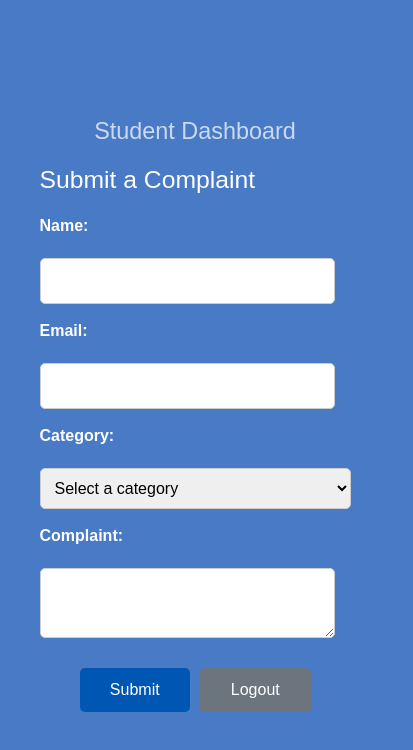
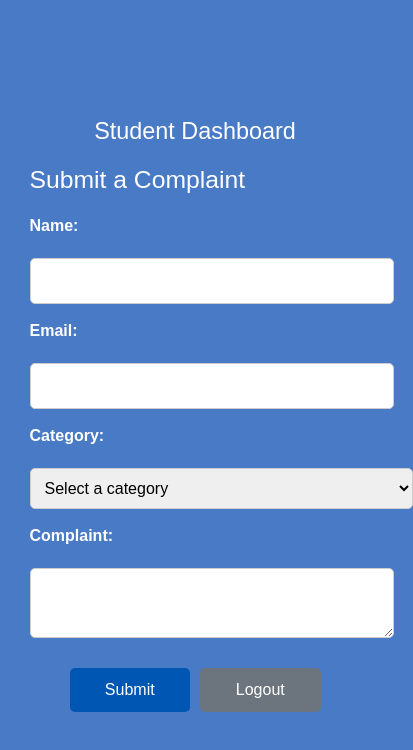
Before and after one commit to sumerfreelance/Bano-Qabil-Final-Project-WD-II-CMS-Complaint-Management-System-, a React (Create React App) app: page /student-dashboard in a window 390 px wide. Shown: the top 750 px of the page, 413 px wide, since content can reach past the window. Built offline with nearby package versions, Linux system fonts and the light colour scheme; the HTML template or start-up script is replaced by a standard one.

Commit message:
Add files via upload

```diff
--- a/src/components/AdminDashboard.css
+++ b/src/components/AdminDashboard.css
@@ -30,6 +30,13 @@ body {
 
 .header .btn {
     margin: 0;
+    background-color: #007bff;
+    color: white;
+    transition: background-color 0.3s;
+}
+
+.header .btn:hover {
+    background-color: #0056b3;
 }
 
 .complaints-list {
@@ -87,6 +94,43 @@ body {
 .btn {
     font-size: 0.875rem;
     padding: 0.375rem 0.75rem;
+    color: white;
+    border: none;
+    border-radius: 5px;
+    cursor: pointer;
+    transition: background-color 0.3s;
+}
+
+.btn-success {
+    background-color: #28a745;
+}
+
+.btn-success:hover {
+    background-color: #218838;
+}
+
+.btn-danger {
+    background-color: #dc3545;
+}
+
+.btn-danger:hover {
+    background-color: #c82333;
+}
+
+.btn-resolve {
+    background-color: #28a745;
+}
+
+.btn-resolve:hover {
+    background-color: #218838;
+}
+
+.btn-delete {
+    background-color: #dc3545;
+}
+
+.btn-delete:hover {
+    background-color: #c82333;
 }
 
 /* Responsive styles for screens smaller than 570px */
--- a/src/components/FrontPage.css
+++ b/src/components/FrontPage.css
@@ -49,46 +49,15 @@ h1 {
     cursor: pointer;
     border: none;
     border-radius: 5px;
-    background-color: #ffffff;
-    text-decoration: none; /* Remove underline */
+    background-color: #007bff;
+    text-decoration: none;
+    /* Remove underline */
     transition: background-color 0.3s, transform 0.3s;
     animation: fadeInUp 2s ease-out;
 }
 
 .btn:hover {
-    background-color: #ddd;
-    transform: scale(1.1);
-}
-
-@keyframes fadeInDown {
-    from {
-        opacity: 0;
-        transform: translateY(-50px);
-    }
-    to {
-        opacity: 1;
-        transform: translateY(0);
-    }
-}
-
-@keyframes fadeInUp {
-    from {
-        opacity: 0;
-        transform: translateY(50px);
-    }
-    to {
-        opacity: 1;
-        transform: translateY(0);
-    }
-}
-
-@keyframes blinkText {
-    0%, 20%, 50%, 80%, 100% {
-        opacity: 1;
-    }
-    40%, 60% {
-        opacity: 0;
-    }
+    background-color: #0056b3;
 }
 
 /* Media queries for responsiveness */
--- a/src/components/StudentDashboard.css
+++ b/src/components/StudentDashboard.css
@@ -80,16 +80,121 @@
     background-color: #5a6268;
 }
 
-/* Responsive styles for small screens */
+/* Additional responsive styles for screens smaller than 912px */
+@media (max-width: 912px) {
+    .dashboard-container {
+        width: 70vw;
+        padding: 10px;
+    }
+
+    .dashboard-container input,
+    .dashboard-container textarea {
+        width: 110%;
+    }
+
+    .dashboard-container select {
+        width: 114%;
+    }
+}
+
+/* Additional responsive styles for screens smaller than 820px */
+@media (max-width: 820px) {
+    .dashboard-container {
+        width: 70vw;
+        padding: 10px;
+    }
+
+    .dashboard-container input,
+    .dashboard-container textarea {
+        width: 110%;
+    }
+
+    .dashboard-container select {
+        width: 114%;
+    }
+}
+
+/* Responsive styles for screens smaller than 600px */
 @media (max-width: 600px) {
     .dashboard-container {
         width: 90vw;
-    }
-    .dashboard-container select{
-        width: 100%;
+        padding: 10px;
     }
 
-    .dashboard-container button {
-        width: 100%;
+    .dashboard-container input,
+    .dashboard-container textarea {
+        width: 105%;
+    }
+
+    .dashboard-container select {
+        width: 110%;
     }
 }
+
+/* Additional responsive styles for screens smaller than 420px */
+@media (max-width: 540px) {
+    .dashboard-container {
+        width: 90vw;
+        padding: 10px;
+    }
+
+    .dashboard-container input,
+    .dashboard-container textarea {
+        width: 105%;
+    }
+
+    .dashboard-container select {
+        width: 110%;
+    }
+}
+
+/* Additional responsive styles for screens smaller than 420px */
+@media (max-width: 430px) {
+    .dashboard-container {
+        width: 95vw;
+        padding: 10px;
+    }
+
+    .dashboard-container input,
+    .dashboard-container textarea {
+        width: 110%;
+    }
+
+    .dashboard-container select {
+        width: 116%;
+    }
+}
+
+/* Additional responsive styles for screens smaller than 380px */
+@media (max-width: 380px) {
+    .dashboard-container {
+        width: 95vw;
+        padding: 10px;
+    }
+
+    .dashboard-container input,
+    .dashboard-container textarea {
+        width: 110%;
+    }
+
+    .dashboard-container select {
+        width: 117%;
+    }
+}
+
+/* Additional responsive styles for screens smaller than 360px */
+@media (max-width: 360px) {
+    .dashboard-container {
+        width: 95vw;
+        padding: 10px;
+    }
+
+    .dashboard-container input,
+    .dashboard-container textarea {
+        width: 110%;
+    }
+
+    .dashboard-container select {
+        width: 117%;
+    }
+}
```
